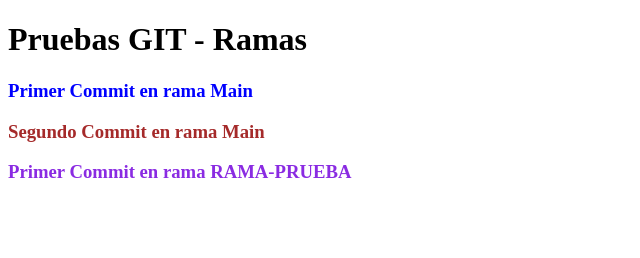
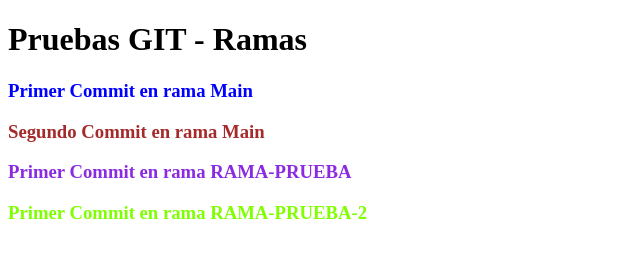
Before and after one commit to Jaime-SC/PRUEBA-RAMAS, a plain HTML site: page index.html in a window 1280 px wide. Shown: the whole page, without its empty margins (0-640 px from the left). Drawn offline with Linux system fonts and the light colour scheme.

Commit message:
PRIMER COMMIT RAMA-PRUEBA-2

```diff
--- a/index.html
+++ b/index.html
@@ -13,5 +13,8 @@
     <h3 style="color: brown;">Segundo Commit en rama Main</h3>
 
     <h3 style="color: blueviolet;"> Primer Commit en rama RAMA-PRUEBA</h3>
+
+    <h3 style="color: chartreuse;"> Primer Commit en rama RAMA-PRUEBA-2</h3>
+
 </body>
 </html>
```
